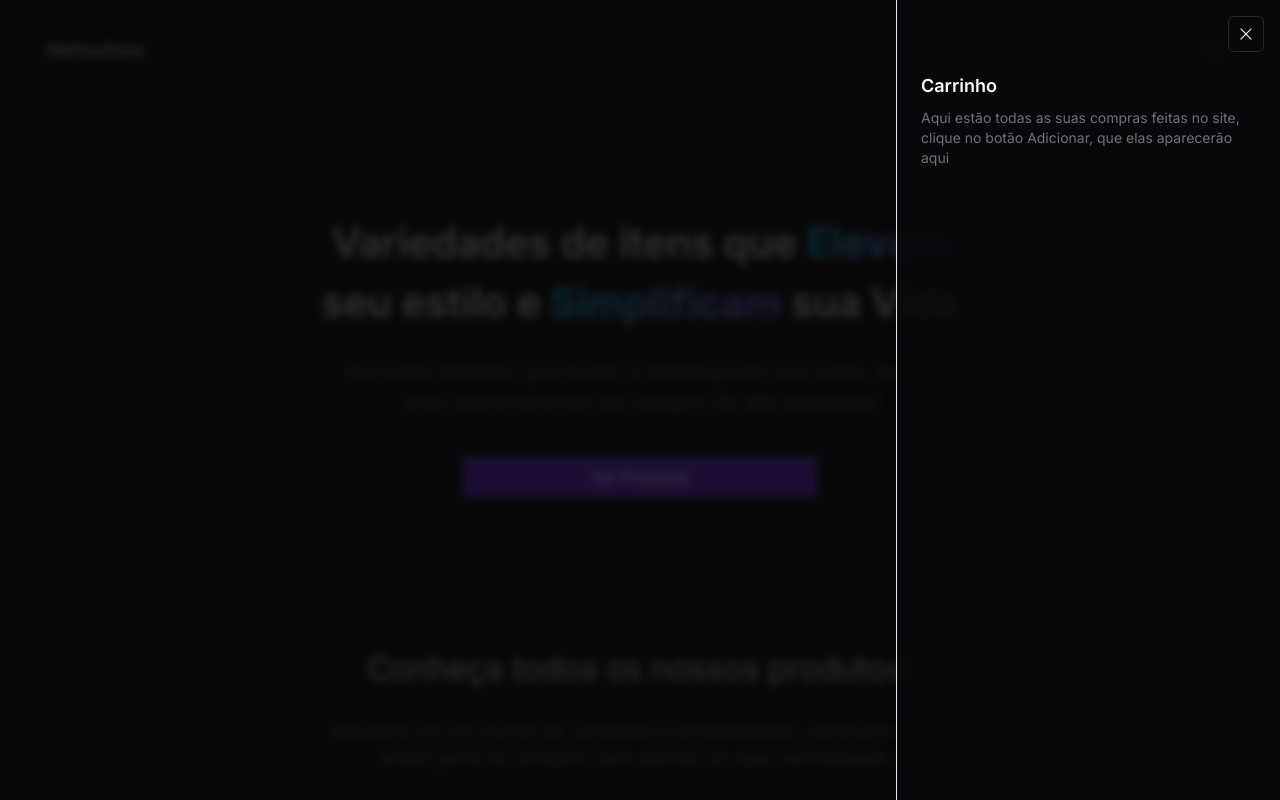
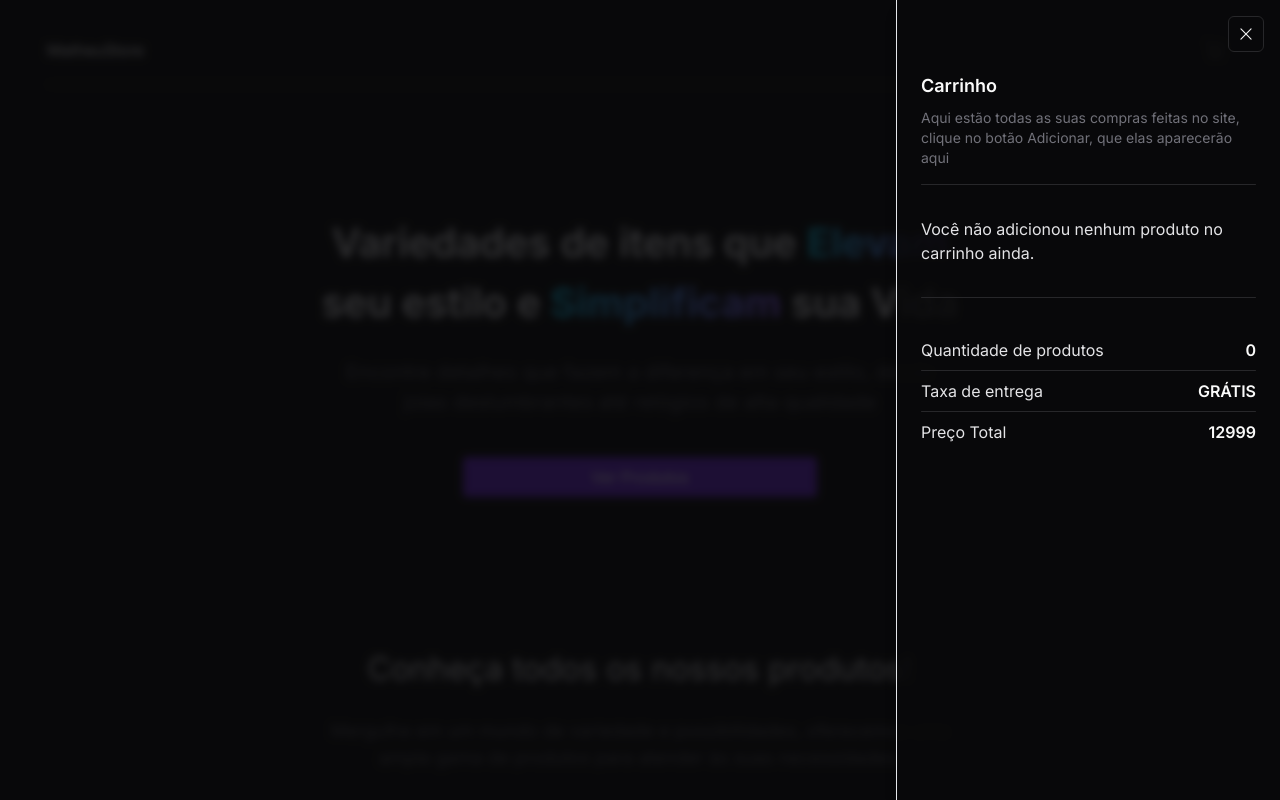
Before and after one commit to MatheusAltrao/CartProducts, a Next.js app: page / in a window 1280 px wide. Both pictures are taken after a click on the button 1215 px from the left and 50 px from the top of the page. Shown: the top 800 px of the page. Built offline with nearby package versions, Linux system fonts and the light colour scheme.

Commit message:
feat: create body of cartProducts

```diff
--- /dev/null
+++ b/src/app/components/CartItem.tsx
@@ -0,0 +1,41 @@
+import { Button } from "@/components/ui/button";
+import { Minus, Plus, Trash } from "lucide-react";
+
+interface CartItemProps {
+  products: any;
+}
+
+const CartItem = ({ products }: CartItemProps) => {
+  const formatedPrice = new Intl.NumberFormat("pt-BR", {
+    style: "currency",
+    currency: "BRL",
+  }).format(products.price);
+
+  return (
+    <div className="border rounded border-zinc-800 p-2 flex items-center justify-between">
+      <div>
+        <div>
+          <h2 className="text-zinc-200 text-xl">{products.name}</h2>
+          <p className="text-zinc-400">{formatedPrice}</p>
+        </div>
+
+        <div className="flex items-center gap-1 text-zinc-100 mt-2">
+          <Button size="icon" variant="outline" className="h-6 w-6">
+            <Minus size={16} />
+          </Button>
+          <p className=" w-8 text-center">{products.quantity}</p>
+
+          <Button size="icon" variant="outline" className="h-6 w-6">
+            <Plus size={16} />
+          </Button>
+        </div>
+      </div>
+
+      <Button size="icon" variant="outline" className="hover:text-red-500">
+        <Trash size={18} />
+      </Button>
+    </div>
+  );
+};
+
+export default CartItem;
--- a/src/app/components/Header.tsx
+++ b/src/app/components/Header.tsx
@@ -12,8 +12,9 @@ import { CartContext } from "@/context/CartContext";
 import { X } from "@phosphor-icons/react";
 import { ShoppingCart } from "@phosphor-icons/react/dist/ssr/ShoppingCart";
 import { useContext } from "react";
+import CartItem from "./CartItem";
 const Header = () => {
-  const { products } = useContext(CartContext);
+  const { products } = useContext<any>(CartContext);
 
   return (
     <header className=" mx-auto flex pt-8 pb-4 items-center justify-between text-zinc-100 border-b border-zinc-800">
@@ -35,7 +36,7 @@ const Header = () => {
         </SheetTrigger>
 
         <SheetContent>
-          <SheetHeader className="relative">
+          <SheetHeader className="relative mb-4">
             <SheetClose>
               <Button
                 variant="outline"
@@ -51,6 +52,43 @@ const Header = () => {
               Adicionar, que elas aparecerão aqui
             </SheetDescription>
           </SheetHeader>
+
+          <div className="w-full bg-zinc-800 h-[1px] rounded mt-4 mb-8" />
+
+          {products.length > 0 ? (
+            <div className="h-[40vh] overflow-y-scroll scrollbar flex flex-col gap-4 pr-2">
+              {products.map((product: any) => (
+                <CartItem key={product.id} products={product} />
+              ))}
+            </div>
+          ) : (
+            <p className="text-zinc-200">
+              Você não adicionou nenhum produto no carrinho ainda.
+            </p>
+          )}
+
+          <div className="w-full bg-zinc-800 h-[1px] rounded mt-8 mb-10" />
+
+          <div className="text-zinc-200">
+            <div className="flex items-center justify-between">
+              <h2>Quantidade de produtos</h2>
+              <p className="text-zinc-50 font-semibold">{products.length}</p>
+            </div>
+
+            <div className="w-full bg-zinc-800 h-[1px] rounded my-2" />
+
+            <div className="flex items-center justify-between">
+              <h2>Taxa de entrega</h2>
+              <p className="text-zinc-50 font-semibold">GRÁTIS</p>
+            </div>
+
+            <div className="w-full bg-zinc-800 h-[1px] rounded my-2" />
+
+            <div className="flex items-center justify-between">
+              <h2>Preço Total</h2>
+              <p className="text-zinc-50 font-semibold">12999</p>
+            </div>
+          </div>
         </SheetContent>
       </Sheet>
     </header>
--- a/src/app/globals.css
+++ b/src/app/globals.css
@@ -21,3 +21,12 @@ button {
 .button-secondary {
   @apply border-violet-700 border bg-transparent;
 }
+
+.scrollbar::-webkit-scrollbar {
+  width: 4px;
+}
+
+.scrollbar::-webkit-scrollbar-thumb {
+  background: #d4d4d4;
+  border-radius: 9999px;
+}
```
